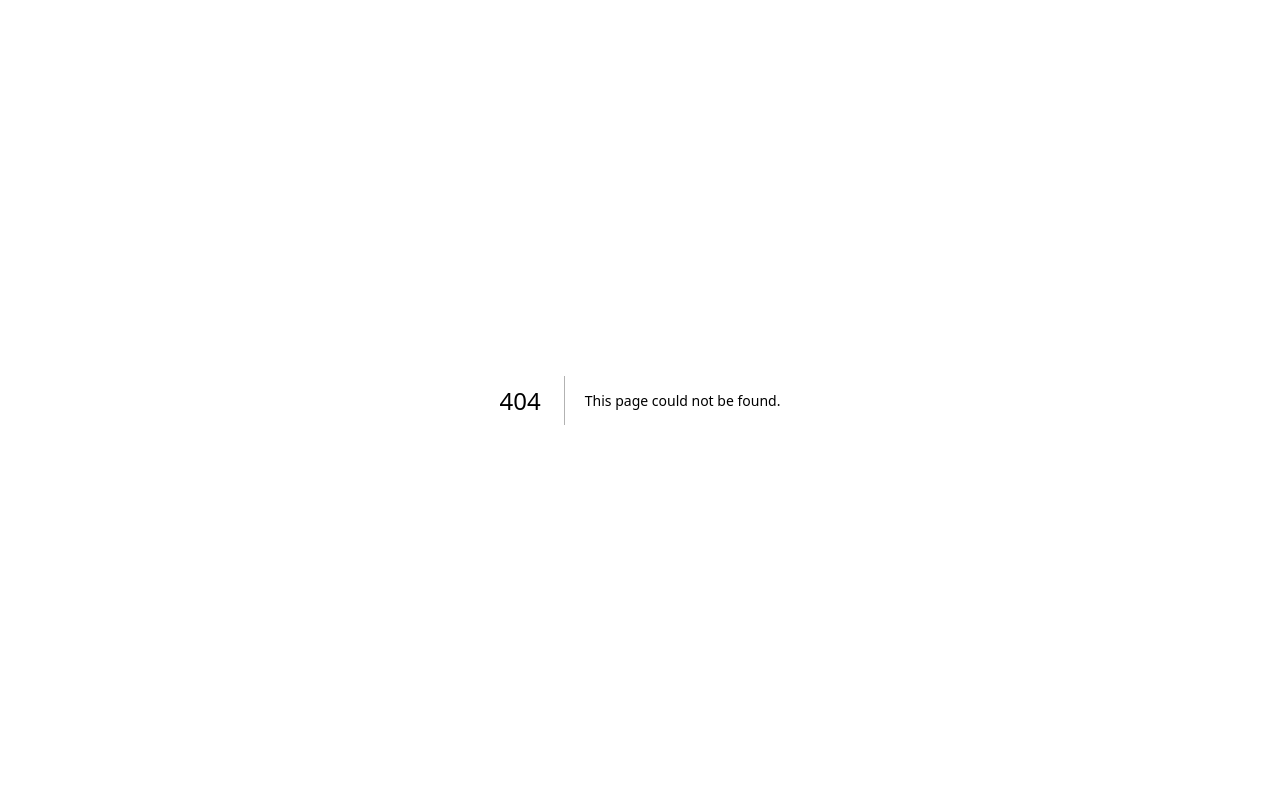
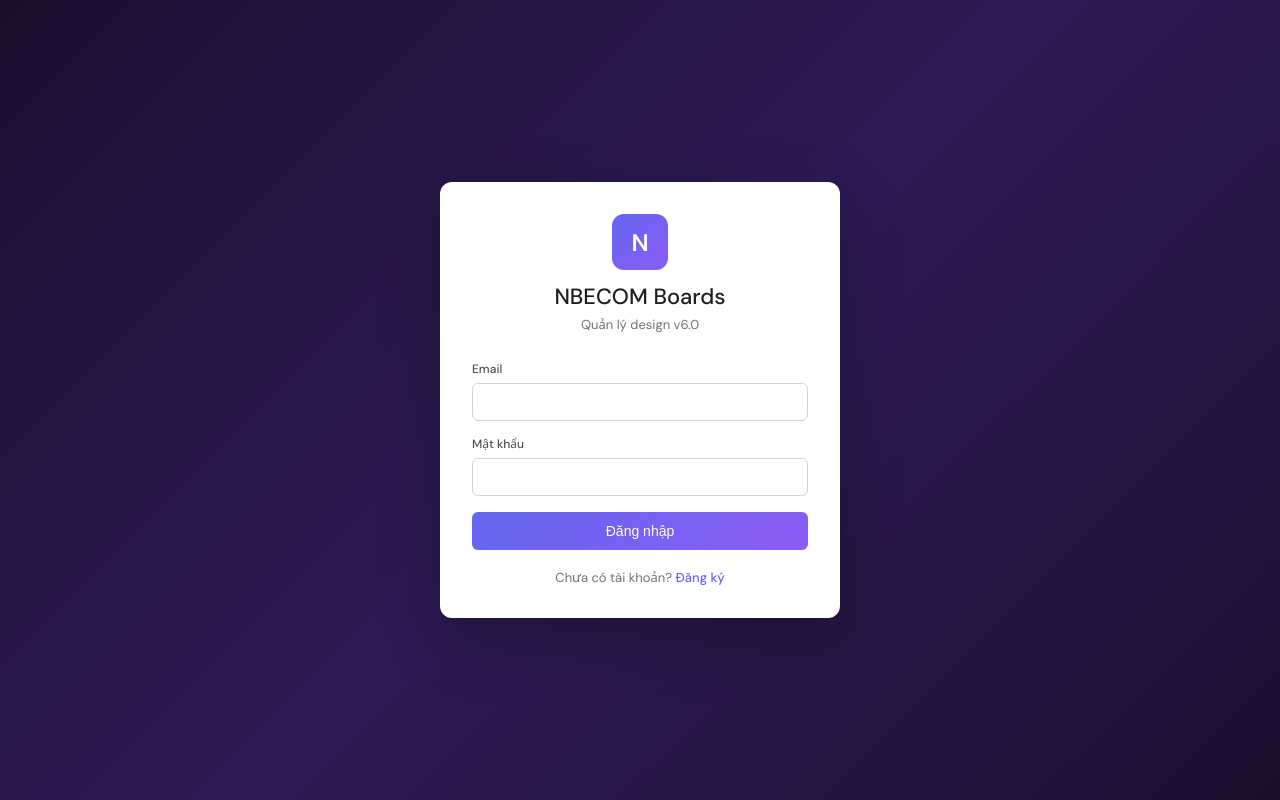
Before and after one commit to nbecom/nbecom-dashboard, a Next.js app: page /login in a window 1280 px wide. Before the commit this address had no page. Built offline with nearby package versions, Linux system fonts and the light colour scheme.

Commit message:
Create page.js

```diff
--- /dev/null
+++ b/src/app/login/page.js
@@ -0,0 +1,61 @@
+'use client';
+import { useState } from 'react';
+import { useRouter } from 'next/navigation';
+
+export default function LoginV6() {
+  const r = useRouter();
+  const [email, setEmail] = useState('');
+  const [password, setPassword] = useState('');
+  const [err, setErr] = useState('');
+  const [loading, setLoading] = useState(false);
+
+  async function submit(e) {
+    e.preventDefault();
+    setErr('');
+    setLoading(true);
+    try {
+      const res = await fetch('/api/auth/login', {
+        method: 'POST',
+        headers: { 'Content-Type': 'application/json' },
+        body: JSON.stringify({ email, password }),
+      });
+      const data = await res.json();
+      if (!res.ok) { setErr(data.error || 'Lỗi đăng nhập'); return; }
+      r.push('/boards');
+    } catch { setErr('Lỗi kết nối'); }
+    finally { setLoading(false); }
+  }
+
+  return (
+    <div style={{ minHeight: '100vh', display: 'flex', alignItems: 'center', justifyContent: 'center', background: 'linear-gradient(135deg, #1a0f2e 0%, #2e1a55 50%, #1a0f2e 100%)', padding: 20 }}>
+      <div style={{ background: '#fff', borderRadius: 12, padding: 32, width: '100%', maxWidth: 400, boxShadow: '0 20px 60px rgba(0,0,0,0.3)' }}>
+        <div style={{ textAlign: 'center', marginBottom: 28 }}>
+          <div style={{ width: 56, height: 56, borderRadius: 12, background: 'linear-gradient(135deg,#6366f1,#8b5cf6)', margin: '0 auto 12px', display: 'flex', alignItems: 'center', justifyContent: 'center', color: '#fff', fontSize: 24, fontWeight: 600 }}>N</div>
+          <h1 style={{ margin: 0, fontSize: 22, fontWeight: 500, color: '#1f1f1f' }}>NBECOM Boards</h1>
+          <p style={{ margin: '4px 0 0', fontSize: 13, color: '#71717a' }}>Quản lý design v6.0</p>
+        </div>
+
+        <form onSubmit={submit}>
+          <label style={{ display: 'block', fontSize: 12, fontWeight: 500, color: '#52525b', marginBottom: 6 }}>Email</label>
+          <input type="email" required value={email} onChange={(e) => setEmail(e.target.value)}
+            style={{ width: '100%', padding: '10px 12px', borderRadius: 6, border: '1px solid #d4d4d8', fontSize: 14, marginBottom: 14, boxSizing: 'border-box', color: '#1f1f1f' }} />
+
+          <label style={{ display: 'block', fontSize: 12, fontWeight: 500, color: '#52525b', marginBottom: 6 }}>Mật khẩu</label>
+          <input type="password" required value={password} onChange={(e) => setPassword(e.target.value)}
+            style={{ width: '100%', padding: '10px 12px', borderRadius: 6, border: '1px solid #d4d4d8', fontSize: 14, marginBottom: 16, boxSizing: 'border-box', color: '#1f1f1f' }} />
+
+          {err && <div style={{ background: '#fef2f2', color: '#991b1b', padding: '8px 12px', borderRadius: 6, fontSize: 13, marginBottom: 14 }}>{err}</div>}
+
+          <button type="submit" disabled={loading}
+            style={{ width: '100%', padding: 11, borderRadius: 6, border: 'none', background: loading ? '#a1a1aa' : 'linear-gradient(135deg,#6366f1,#8b5cf6)', color: '#fff', fontSize: 14, fontWeight: 500, cursor: loading ? 'default' : 'pointer' }}>
+            {loading ? 'Đang đăng nhập...' : 'Đăng nhập'}
+          </button>
+        </form>
+
+        <div style={{ textAlign: 'center', marginTop: 18, fontSize: 13, color: '#71717a' }}>
+          Chưa có tài khoản? <a href="/register" style={{ color: '#6366f1', fontWeight: 500, textDecoration: 'none' }}>Đăng ký</a>
+        </div>
+      </div>
+    </div>
+  );
+}
```
